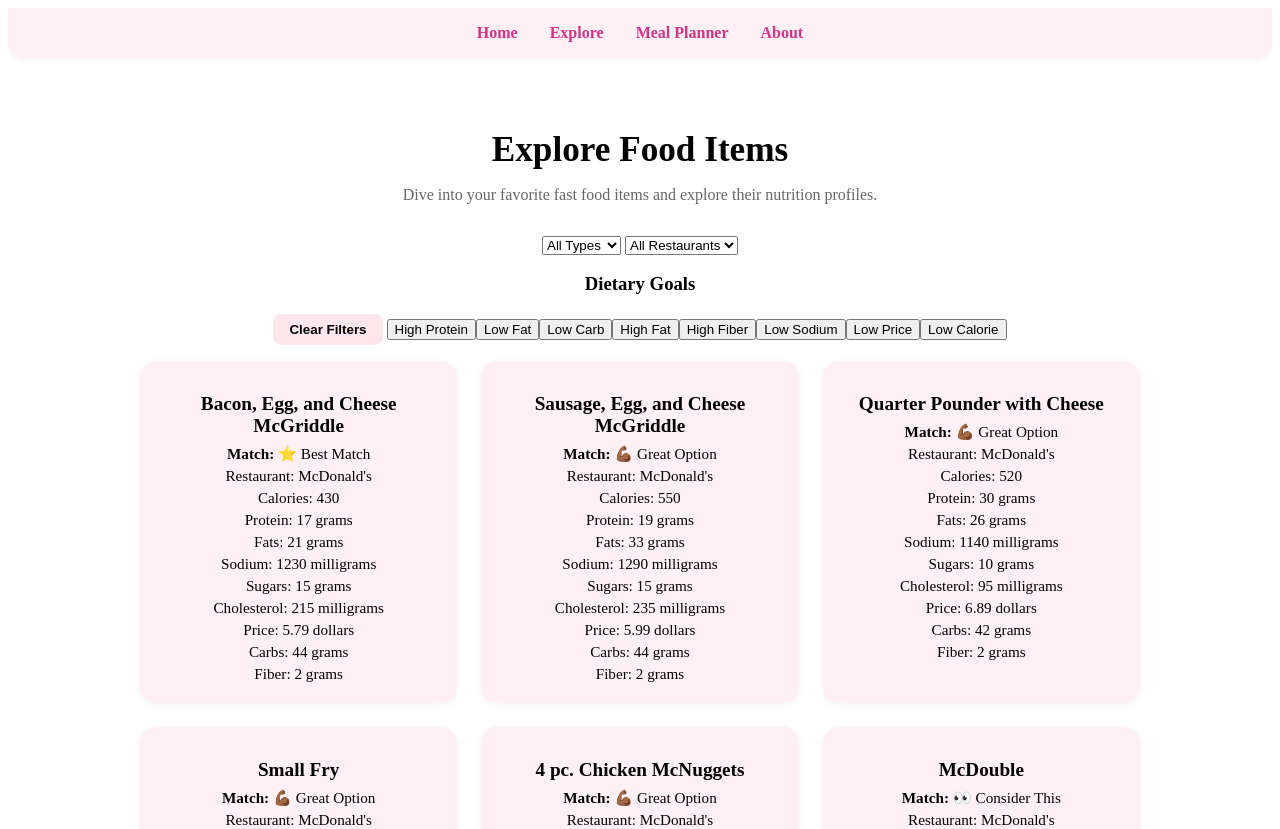
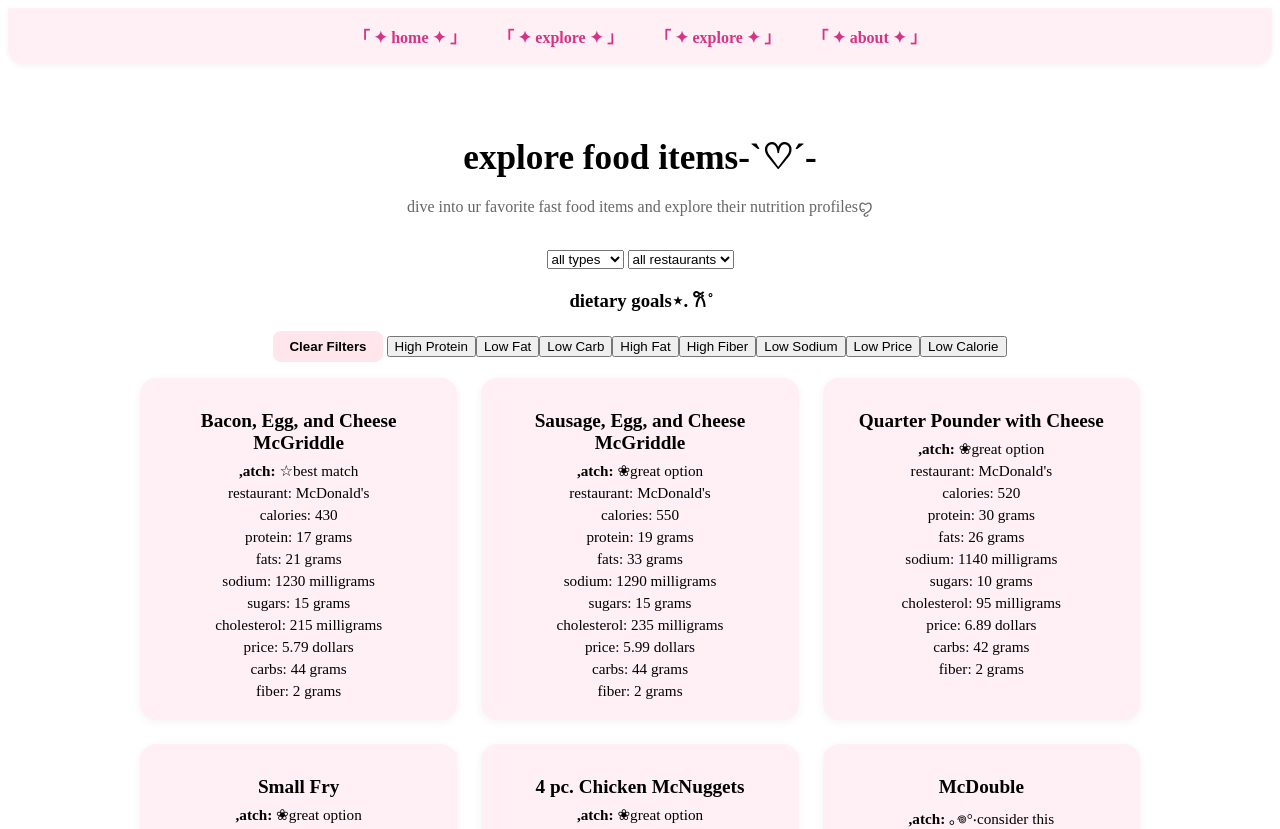
Before and after one commit to Mikayla-ds2/fast-food-macros, a SvelteKit app: page /explore in a window 1280 px wide. Shown: the top 829 px of the page. Built offline with nearby package versions, Linux system fonts and the light colour scheme.

Commit message:
made some cute changes

```diff
--- a/src/routes/+layout.svelte
+++ b/src/routes/+layout.svelte
@@ -1,12 +1,9 @@
-<script>
-    // add logo/icons here
-</script>
 
 <nav class="navbar">
-    <a href="/">Home</a>
-    <a href="/explore">Explore</a>
-    <a href="/meal-planner">Meal Planner</a>
-    <a href="/about">About</a>
+    <a href="/">「 ✦ home ✦ 」</a>
+    <a href="/explore">「 ✦ explore ✦ 」</a>
+    <a href="/meal-planner">「 ✦ explore ✦ 」</a>
+    <a href="/about">「 ✦ about ✦ 」</a>
 </nav>
 
 <slot />
--- a/src/routes/+page.svelte
+++ b/src/routes/+page.svelte
@@ -1,15 +1,12 @@
-<script>
-    // No JS logic for now-just structure
-    </script>
 <main class="home">
-    <h1> Fast Food Macro Explorer</h1>
-    <p class="tagline">Explore fast food nutritional information and find items that fit your nutritional goals.</p>
+    <h1>⋆˚࿔ fast food macro explorer 𝜗𝜚˚⋆</h1>
+    <p class="tagline">explore fast food nutritional information and find items that fit your nutritional goals ୨ৎ</p>
 
     <section class="features">
         <ul>
-            <li> Compare items by protein, sugar, sodium & more.</li>
-            <li> Visualize foods with radar charts & scatter plots.</li>
-            <li> Match meals to your health goals.</li>
+            <li>❤︎ compare items by protein, sugar, sodium & more</li>
+            <li>❤︎ visualize foods with radar charts & scatter plots</li>
+            <li>❤︎ match meals to your health goals</li>
         </ul>
     </section>
 
@@ -17,9 +14,9 @@
 <style>
     :global(body) {
         margin: 0;
-        font-family: 'Poppins', sans-serif;
-        background-color: #fdf6f9;
-        color: #2c2c2c;
+        font-family: 'Ahsing';
+        background-color: #F4D5D2;
+        color: #965F63;
     }
     .home {
         text-align: center;
--- a/src/routes/explore/+page.svelte
+++ b/src/routes/explore/+page.svelte
@@ -75,21 +75,21 @@
 </script>
 
 <main class="explore">
-    <h1> Explore Food Items</h1>
-    <p class="description"> Dive into your favorite fast food items and explore their nutrition profiles.</p>
+    <h1>explore food items-`♡´-</h1>
+    <p class="description">dive into ur favorite fast food items and explore their nutrition profilesꨄ︎</p>
 
     <div class="filters">
         <select bind:value={selectedType}>
-            <option value="">All Types</option>
-            <option value="Breakfast">Breakfast</option>
-            <option value="Desert">Desert</option>
-            <option value="Drink">Drink</option>
-            <option value="Entree">Entree</option>
-            <option value="Side">Side</option>
+            <option value="">all types</option>
+            <option value="Breakfast">breakfast</option>
+            <option value="Desert">desert</option>
+            <option value="Drink">drink</option>
+            <option value="Entree">entrée</option>
+            <option value="Side">side</option>
         </select>
 
         <select bind:value={selectedRestaurant}>
-            <option value="">All Restaurants</option>
+            <option value="">all restaurants</option>
             {#each Array.from(new Set(items.map(i => i.restaurant_name))) as name}
                 <option value={name}>{name}</option>
             {/each}
@@ -97,7 +97,7 @@
     </div>
 
     <div class="goal-filters">
-        <h3>Dietary Goals</h3>
+        <h3>dietary goals⋆. 𐙚 ̊</h3>
 
         <button on:click={clearFilters} class="clear-button">
             Clear Filters
@@ -119,26 +119,26 @@
         {#each filteredItems as item, i}
         <a href={`/explore/${item.id}`} class="item-card" rel="prefetch">
             <h2>{item.item_name}</h2>
-            <p><strong>Match:</strong>
-                {#if i === 0}⭐️ Best Match
-                {:else if i < 5}💪🏾 Great Option
-                {:else}👀 Consider This{/if}
+            <p><strong>,atch:</strong>
+                {#if i === 0}☆best match
+                {:else if i < 5}❀great option
+                {:else}｡𖦹°‧consider this{/if}
             </p>
-            <p>Restaurant: {item.restaurant_name}</p>
-            <p>Calories: {item.calories}</p>
-            <p>Protein: {item.protein} grams</p>
-            <p>Fats: {item.fats} grams</p>
-            <p>Sodium: {item.sodium} milligrams</p>
-            <p>Sugars: {item.sugars} grams</p>
-            <p>Cholesterol: {item.cholesterol} milligrams</p>
-            <p>Price: {item.price} dollars</p>
-            <p>Carbs: {item.carbs} grams</p>
-            <p>Fiber: {item.fiber} grams</p>
+            <p>restaurant: {item.restaurant_name}</p>
+            <p>calories: {item.calories}</p>
+            <p>protein: {item.protein} grams</p>
+            <p>fats: {item.fats} grams</p>
+            <p>sodium: {item.sodium} milligrams</p>
+            <p>sugars: {item.sugars} grams</p>
+            <p>cholesterol: {item.cholesterol} milligrams</p>
+            <p>price: {item.price} dollars</p>
+            <p>carbs: {item.carbs} grams</p>
+            <p>fiber: {item.fiber} grams</p>
         </a>
         {/each}
      </section>
      {:else}
-        <p class="no-results">No results match your filters. Try adjusting your search.</p>
+        <p class="no-results">no results match your filters ╰┈➤ try adjusting your search</p>
     {/if}
 </main>
 
```
Also changed, not shown: src/routes/explore/[id]/+page.svelte (+15 -15 lines), src/routes/meal-planner/+page.svelte (+19 -19 lines).
